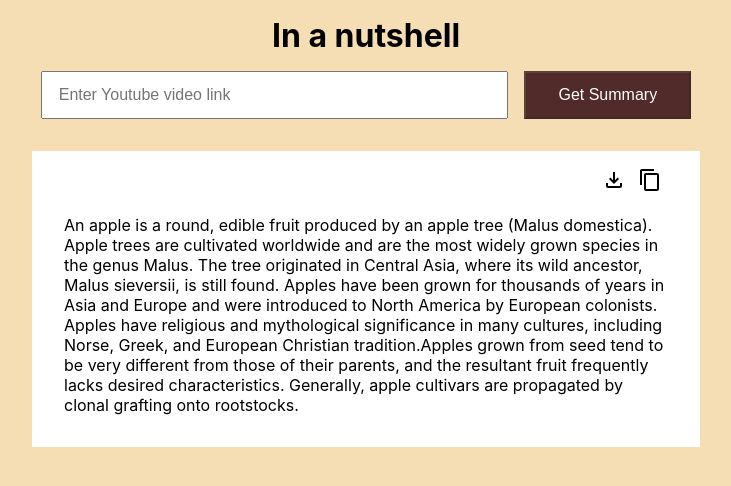
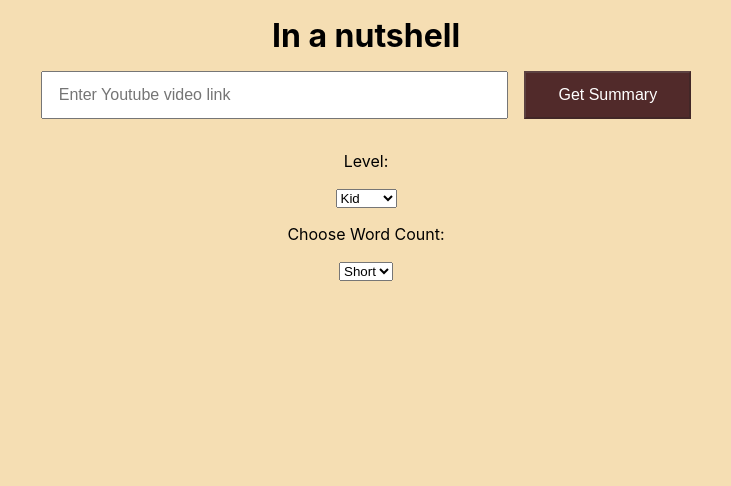
Before and after one commit to MadhushreeKunder/Generative-AI, a React (Create React App) app in the folder video-summariser/: page / in a window 1280 px wide. Shown: the top 486 px of the page, without its empty margins (274-1005 px from the left). Built offline with nearby package versions, Linux system fonts and the light colour scheme.

Commit message:
feat: transcript-summary

```diff
--- a/video-summariser/src/Video/VideoInput.jsx
+++ b/video-summariser/src/Video/VideoInput.jsx
@@ -6,19 +6,22 @@ import { ToastContainer, toast } from "react-toastify";
 import "react-toastify/dist/ReactToastify.css";
 import axios from "axios";
 
-const data =
-  "An apple is a round, edible fruit produced by an apple tree (Malus domestica). Apple trees are cultivated worldwide and are the most widely grown species in the genus Malus. The tree originated in Central Asia, where its wild ancestor, Malus sieversii, is still found. Apples have been grown for thousands of years in Asia and Europe and were introduced to North America by European colonists. Apples have religious and mythological significance in many cultures, including Norse, Greek, and European Christian tradition.Apples grown from seed tend to be very different from those of their parents, and the resultant fruit frequently lacks desired characteristics. Generally, apple cultivars are propagated by clonal grafting onto rootstocks.   ";
-
 export const VideoInput = () => {
   const [inputVideoURL, setInputVideoURL] = useState("");
+  const [transcriptData, setTranscriptData] = useState(null);
+  const [summary, setSummary] = useState("");
+  const [explainType, setExplainType] = useState("explainLikeIamFive");
   const [videoDetails, setVideoDetails] = useState({});
   const [videoThumbnail, setVideoThumbnail] = useState();
+  const [wordCount, setWordCount] = useState(20);
 
-  //   https://img.youtube.com/vi/Sxxw3qtb3_g/maxresdefault.jpg
+  const handleExplainTypeChange = (event) => {
+    setExplainType(event.target.value);
+  };
 
-  //   const videoThumbnaill = axios.get(
-  //     `https://img.youtube.com/vi/${videoId}/maxresdefault.jpg`,
-  //   );
+  const handleWordCountChange = (event) => {
+    setWordCount(Number(event.target.value));
+  };
 
   const handleDownload = () => {
     const updatedText = document.querySelector("p").textContent;
@@ -37,26 +40,58 @@ export const VideoInput = () => {
     toast("Copied!", { autoClose: 300 });
   };
 
-  console.log(inputVideoURL);
-
-  // Usage
+  async function summarizeText(captionsData) {
+    const promptMessage = `Write a summary of the text in a single paragraph below providing explaination it as if to a ${explainType} within maximum of
+  ${wordCount} words : ${captionsData}`;
+    console.log("final");
+    // const openai = new OpenAI({
+    //   apiKey: process.env.REACT_APP_JWT_SECRET,
+    //   dangerouslyAllowBrowser: true,
+    // });
+    //   openai.chat.completions
+    //     .create({
+    //       model: "gpt-3.5-turbo",
+    //       messages: [{ role: "user", content: promptMessage }],
+    //       max_tokens: 50,
+    //     })
+    //     .then((res) => {
+    //       setSummary(res.choices[0].message.content);
+    //     });
+  }
 
   const getVideoSummary = () => {
-    if (inputVideoURL.length > 0) {
-      const result = axios
+    // if (inputVideoURL.length > 0) {
+    //   const result = axios
+    //     .get(
+    //       `https://narrowexoticprofile.kavuuuu.repl.co/transcript?videoURL=${inputVideoURL}`
+    //     )
+    //     .then((res) => {
+    //       console.log(res);
+    //       setVideoDetails(res.data);
+    //     });
+    // }
+
+    axios
       .get(
-          `https://narrowexoticprofile.kavuuuu.repl.co/transcript?videoURL=${inputVideoURL}`,
+        `https://narrowexoticprofile.kavuuuu.repl.co/transcript?videoURL=${inputVideoURL}`
       )
-        .then((res) => {
-          console.log(res);
-          setVideoDetails(res.data);
+      .then((response) => {
+        const responseData = response.data.data
+          ?.map((singleLine) => singleLine.text)
+          .toString();
+        console.log("resssss data", responseData);
+        setTranscriptData(responseData);
+
+        summarizeText(responseData);
+      })
+      .catch((error) => {
+        console.error("An error occurred:", error);
       });
-    }
   };
 
   useEffect(() => {
     setVideoThumbnail(
-      `https://img.youtube.com/vi/${videoDetails.videoId}/maxresdefault.jpg`,
+      `https://img.youtube.com/vi/${videoDetails.videoId}/maxresdefault.jpg`
     );
     // axios.get(
     //   `https://img.youtube.com/vi/${videoDetails.videoId}/maxresdefault.jpg`,
@@ -83,6 +118,39 @@ export const VideoInput = () => {
             Get Summary
           </button>
         </div>
+
+        <div>
+          <p className="notranslate">Level:</p>
+          <select
+            value={explainType}
+            onChange={handleExplainTypeChange}
+            className="notranslate"
+          >
+            <option value="kid" className="notranslate">
+              Kid
+            </option>
+            <option value="expert" className="notranslate">
+              Expert
+            </option>
+          </select>
+        </div>
+        <div>
+          <p className="notranslate">Choose Word Count:</p>
+          <select
+            value={wordCount}
+            onChange={handleWordCountChange}
+            className="notranslate"
+          >
+            <option value={20} className="notranslate">
+              Short
+            </option>
+            <option value={50} className="notranslate">
+              Long{" "}
+            </option>
+          </select>
+        </div>
+
+        {transcriptData && (
           <div className="video__summary--section">
             <div className="flex">
               <div id="google_element"></div>
@@ -94,8 +162,9 @@ export const VideoInput = () => {
                 <MdContentCopy />
               </button>
             </div>
-          <p className="video__summary">{data}</p>
+            <p className="video__summary">{transcriptData}</p>
           </div>
+        )}
       </div>
       <ToastContainer className="notranslate" />
     </div>
```
Lines whose indentation alone changed are shown as unchanged.
